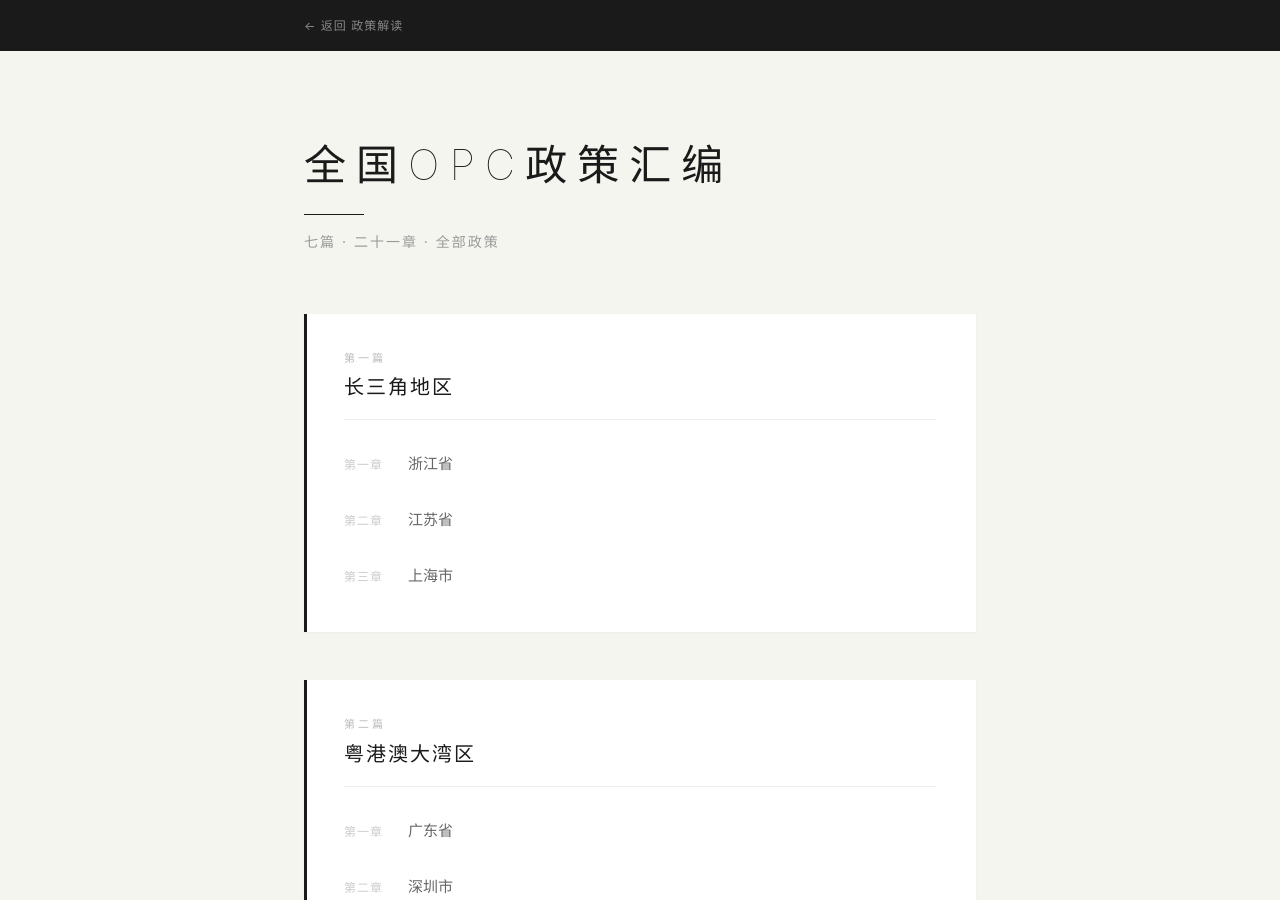
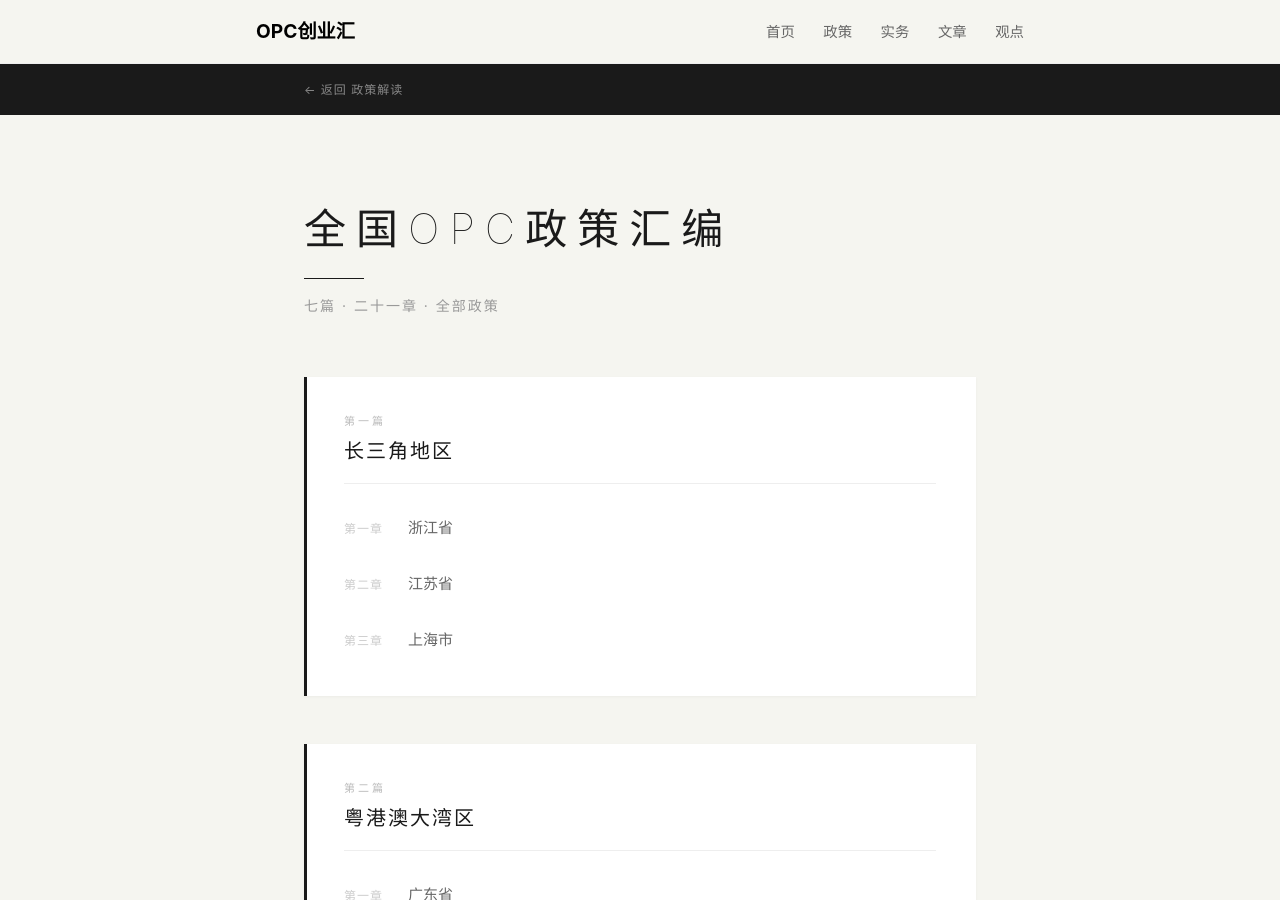
Before and after one commit to Caro-Li-C/opcstartup-site, a Jekyll site: the page policy/original/index.html, which Jekyll copies as it is, in a window 1280 px wide and 900 px high. Built offline with Jekyll 4.4.1, drawn with Linux system fonts in a browser that asks for light colours; some of the changed text lies outside the part shown.

Commit message:
fix: 政策页面添加导航栏和页脚，保留现有排版

```diff
--- a/policy/original/index.html
+++ b/policy/original/index.html
@@ -4,6 +4,7 @@
     <meta charset="UTF-8">
     <meta name="viewport" content="width=device-width, initial-scale=1.0">
     <title>全国OPC政策汇编 | OPC创业汇</title>
+    <link rel="stylesheet" href="/assets/css/main.css">
     <style>
         * { margin: 0; padding: 0; box-sizing: border-box; }
         body {
@@ -141,6 +142,18 @@
 <base target="_blank">
 </head>
 <body>
+<nav class="site-nav">
+  <div class="nav-container">
+    <a href="/" class="nav-logo">OPC创业汇</a>
+    <div class="nav-links">
+      <a href="/">首页</a>
+      <a href="/policy/">政策</a>
+      <a href="/practice/">实务</a>
+      <a href="/posts/">文章</a>
+      <a href="/insights/">观点</a>
+    </div>
+  </div>
+</nav>
     <div class="top-bar">
         <a href="../">← 返回 政策解读</a>
     </div>
@@ -177,19 +190,19 @@
                     <div class="part-name">粤港澳大湾区</div>
                 </div>
                 <div class="chapter-list">
-                    <a href="2-gba/1-guangdong/" class="chapter-item">
+                    <a href="2-greater-bay/1-guangdong/" class="chapter-item">
                         <span class="chapter-number">第一章</span>
                         <span class="chapter-name">广东省</span>
                     </a>
-                    <a href="2-gba/2-shenzhen/" class="chapter-item">
+                    <a href="2-greater-bay/2-shenzhen/" class="chapter-item">
                         <span class="chapter-number">第二章</span>
                         <span class="chapter-name">深圳市</span>
                     </a>
-                    <a href="2-gba/3-guangzhou/" class="chapter-item">
+                    <a href="2-greater-bay/3-guangzhou/" class="chapter-item">
                         <span class="chapter-number">第三章</span>
                         <span class="chapter-name">广州市</span>
                     </a>
-                    <a href="2-gba/4-others/" class="chapter-item">
+                    <a href="2-greater-bay/4-others/" class="chapter-item">
                         <span class="chapter-number">第四章</span>
                         <span class="chapter-name">大湾区其他城市</span>
                     </a>
@@ -201,15 +214,15 @@
                     <div class="part-name">京津冀及环渤海地区</div>
                 </div>
                 <div class="chapter-list">
-                    <a href="3-jingjinji/1-beijing/" class="chapter-item">
+                    <a href="3-beijing-tianjin/1-beijing/" class="chapter-item">
                         <span class="chapter-number">第一章</span>
                         <span class="chapter-name">北京市</span>
                     </a>
-                    <a href="3-jingjinji/2-tianjin/" class="chapter-item">
+                    <a href="3-beijing-tianjin/2-tianjin/" class="chapter-item">
                         <span class="chapter-number">第二章</span>
                         <span class="chapter-name">天津市</span>
                     </a>
-                    <a href="3-jingjinji/3-shandong/" class="chapter-item">
+                    <a href="3-beijing-tianjin/3-shandong/" class="chapter-item">
                         <span class="chapter-number">第三章</span>
                         <span class="chapter-name">山东省</span>
                     </a>
@@ -221,11 +234,11 @@
                     <div class="part-name">长江中游地区</div>
                 </div>
                 <div class="chapter-list">
-                    <a href="4-middle-yangtze/1-hubei/" class="chapter-item">
+                    <a href="4-yangtze-mid/1-hubei/" class="chapter-item">
                         <span class="chapter-number">第一章</span>
                         <span class="chapter-name">湖北省</span>
                     </a>
-                    <a href="4-middle-yangtze/2-hunan/" class="chapter-item">
+                    <a href="4-yangtze-mid/2-hunan/" class="chapter-item">
                         <span class="chapter-number">第二章</span>
                         <span class="chapter-name">湖南省</span>
                     </a>
@@ -237,11 +250,11 @@
                     <div class="part-name">成渝地区</div>
                 </div>
                 <div class="chapter-list">
-                    <a href="5-chengdu/1-sichuan/" class="chapter-item">
+                    <a href="5-chengdu-chongqing/1-sichuan/" class="chapter-item">
                         <span class="chapter-number">第一章</span>
                         <span class="chapter-name">四川省</span>
                     </a>
-                    <a href="5-chengdu/2-chongqing/" class="chapter-item">
+                    <a href="5-chengdu-chongqing/2-chongqing/" class="chapter-item">
                         <span class="chapter-number">第二章</span>
                         <span class="chapter-name">重庆市</span>
                     </a>
@@ -273,7 +286,7 @@
                     <div class="part-name">其他重点地区</div>
                 </div>
                 <div class="chapter-list">
-                    <a href="7-others/1-middle/" class="chapter-item">
+                    <a href="7-others/1-central/" class="chapter-item">
                         <span class="chapter-number">第一章</span>
                         <span class="chapter-name">中部地区</span>
                     </a>
@@ -293,8 +306,11 @@
             </div>
         </div>
         <div class="back">
-            <a href="../">← 返回政策解读</a>
+            <a href="../">← 返回 政策解读</a>
         </div>
     </div>
+<footer class="site-footer">
+  <p>OPC创业汇 · 超级个体的战略合伙人</p>
+</footer>
 </body>
 </html>
```
Also changed, not shown: policy/index.html (+16 -0 lines).
